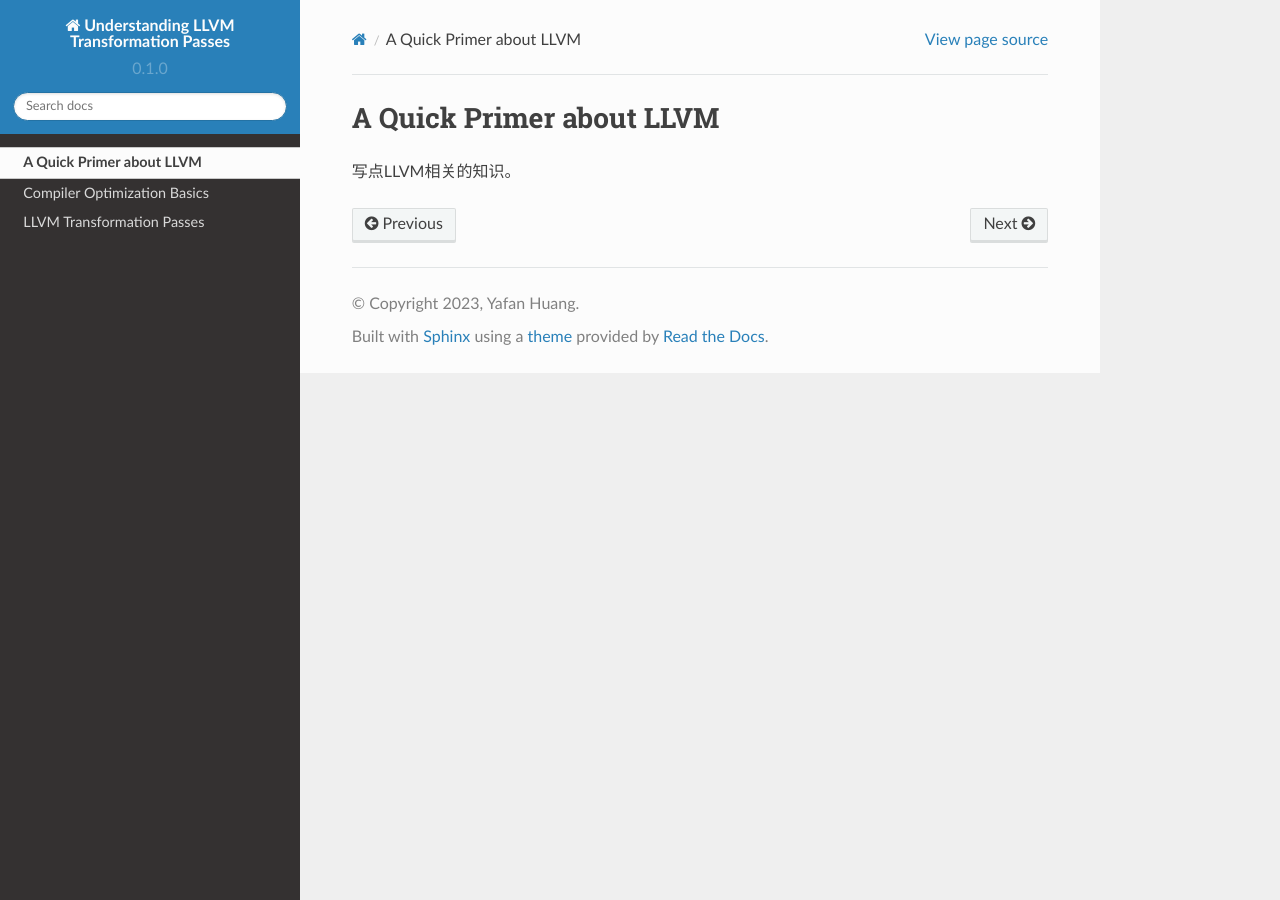
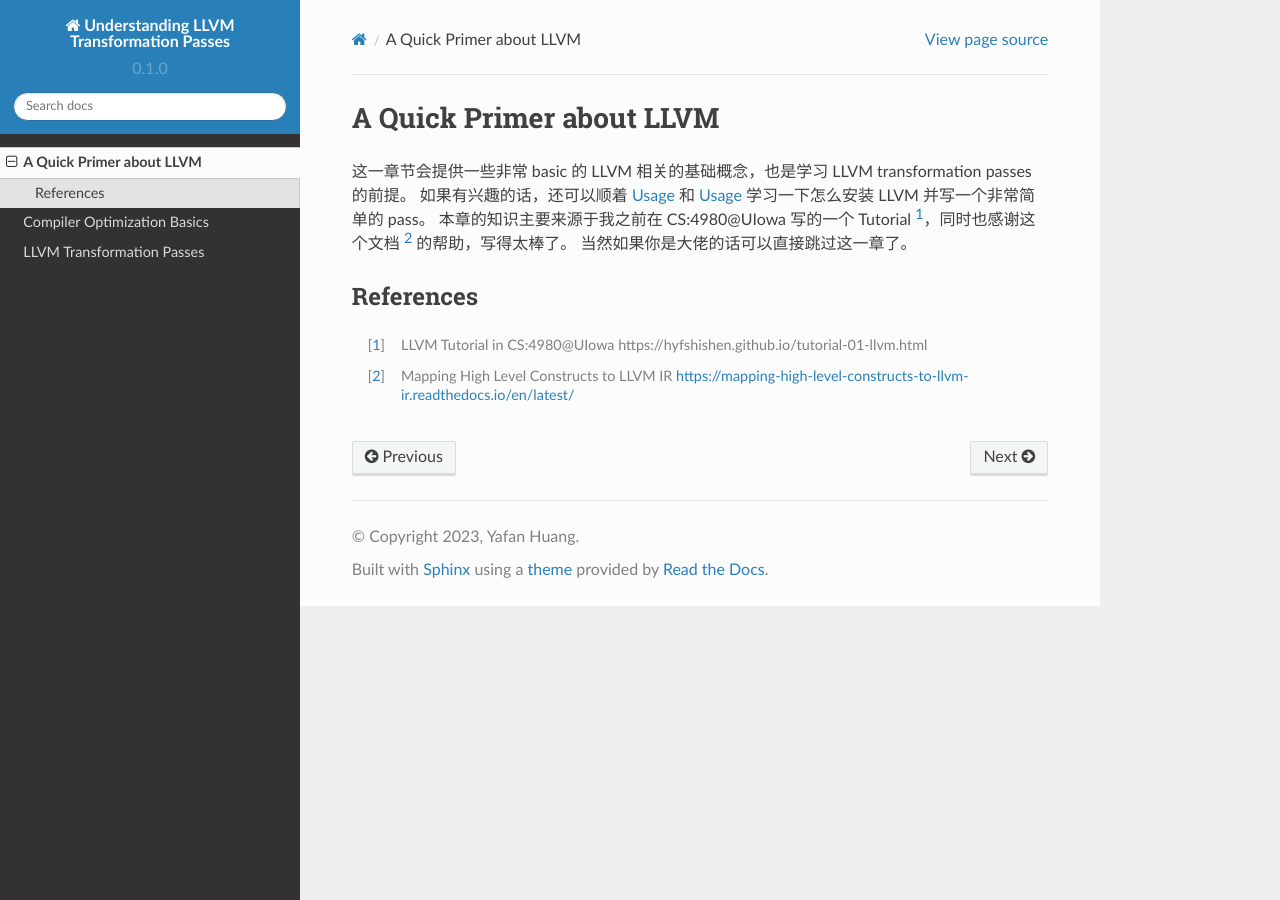
Before and after one commit to hyfshishen/understanding-llvm-transformation-passes, a Sphinx documentation site: the page built from docs/source/LLVM-a-quick-primer/index.rst, in a window 1280 px wide. Built offline with Sphinx 7.4.7 and the Read the Docs theme 2.0.0, drawn with Linux system fonts in a browser that asks for light colours.

Commit message:
updating

```diff
--- a/docs/source/LLVM-a-quick-primer/index.rst
+++ b/docs/source/LLVM-a-quick-primer/index.rst
@@ -2,4 +2,13 @@
 A Quick Primer about LLVM
 **************
 
-写点LLVM相关的知识。
+这一章节会提供一些非常 basic 的 LLVM 相关的基础概念，也是学习 LLVM transformation passes 的前提。
+如果有兴趣的话，还可以顺着 :doc:`llvm-installation` 和 :doc:`writing-an-llvm-pass` 学习一下怎么安装 LLVM 并写一个非常简单的 pass。
+本章的知识主要来源于我之前在 CS:4980@UIowa 写的一个 Tutorial [#ref1]_，同时也感谢这个文档 [#ref2]_ 的帮助，写得太棒了。
+当然如果你是大佬的话可以直接跳过这一章了。
+
+
+References
+--------
+.. [#ref1] LLVM Tutorial in CS:4980@UIowa https://hyfshishen.github.io/tutorial-01-llvm.html
+.. [#ref2] Mapping High Level Constructs to LLVM IR https://mapping-high-level-constructs-to-llvm-ir.readthedocs.io/en/latest/
--- a/docs/source/index.rst
+++ b/docs/source/index.rst
@@ -25,9 +25,9 @@ About
    如果对 LLVM 完全一无所知的，可以先读第一个文档，大概只要花半个小时就可以对 LLVM 的基本概念有一些了解了（如果你耐心的话还可以学会写一个简单的 pass）。
    如果对 LLVM 有一些了解，但是对一些 compiler optimization 不太了解的，可以看一看第二个文档，也是大概半个小时就可以了；compiler optimization 包罗万象而且还在不断进步，我很难把所有的知识都放进来（我自己也不会啊），所以这里只放了和后面的 pass 相关的知识点。
 - 为什么只包括 transformation passes？其他的比如 utility passes 或者 analysis passes 呢？
-   一般我们写完代码，并且用 optimizer 对代码的 IR 优化的时候，只有 transformation passes 可以真正地维持程序原本功能的情况下 transformate 程序，并提升程序的 performance。
+   一般我们写完代码，并且用 optimizer 对代码的 IR 优化的时候，只有 transformation passes 可以真正地维持程序原本功能的情况下 transform 程序，并提升程序的 performance。
    其他的 LLVM 官方 passes 比如 utility/analysis passes 主要以分析为主，而对程序的性能没有改变。
-   Utility passes，打个比方 ``-view-cfg``，其目的是用一种可视化脚本打印一下当前程序的 control-flow graph。
+   Utility passes，打个比方 ``-view-cfg``，其目的是用一种可视化脚本（graphViz）打印一下当前程序的 control-flow graph。
    Analysis passes，打个比方 ``-print-function``，用 stderr 打印出来目标程序中所有的 function 信息。
    可以看到，utility/analysis passes 旨在分析程序和帮助用户更好的理解程序，从优化的角度对程序没有提升，所以本文只 focus 在 transformation passes 上。
 - 如果我只对某个 transformation pass 感兴趣，我要花多久读这个文档？
```
Also changed, not shown: docs/source/LLVM-a-quick-primer/llvm-installation.rst (added, +33 -0 lines), docs/source/LLVM-a-quick-primer/writing-an-llvm-pass.rst (added, +33 -0 lines).
